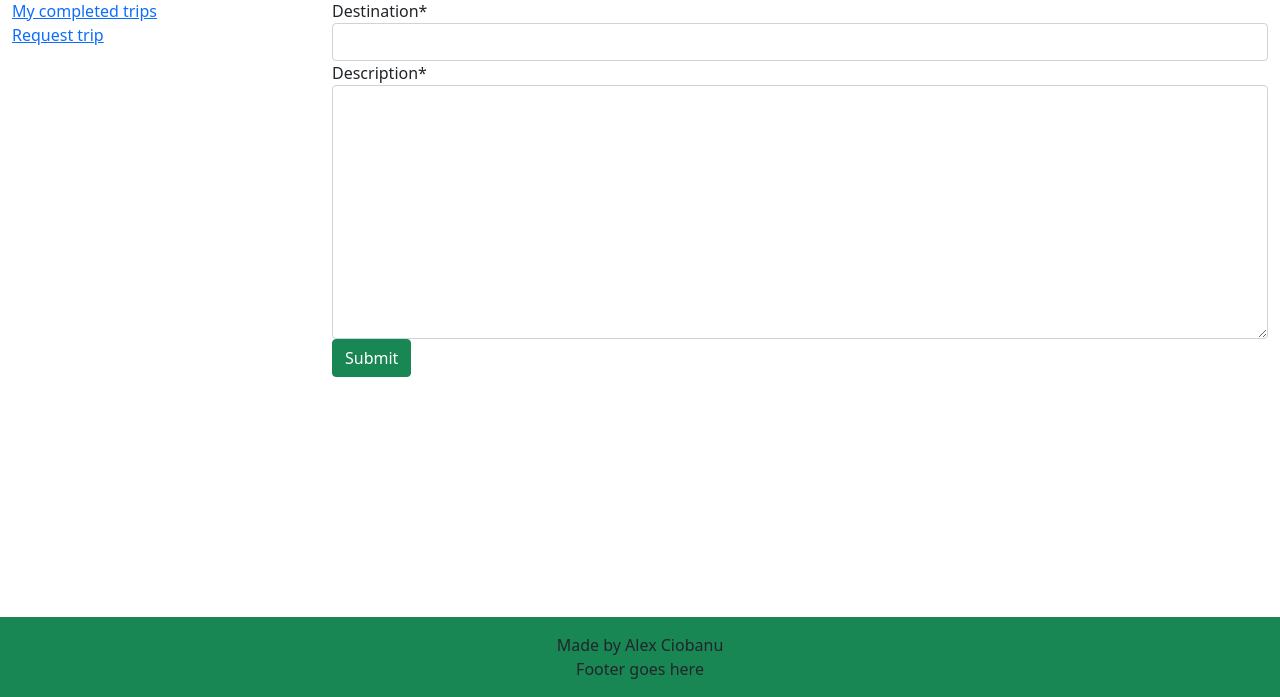
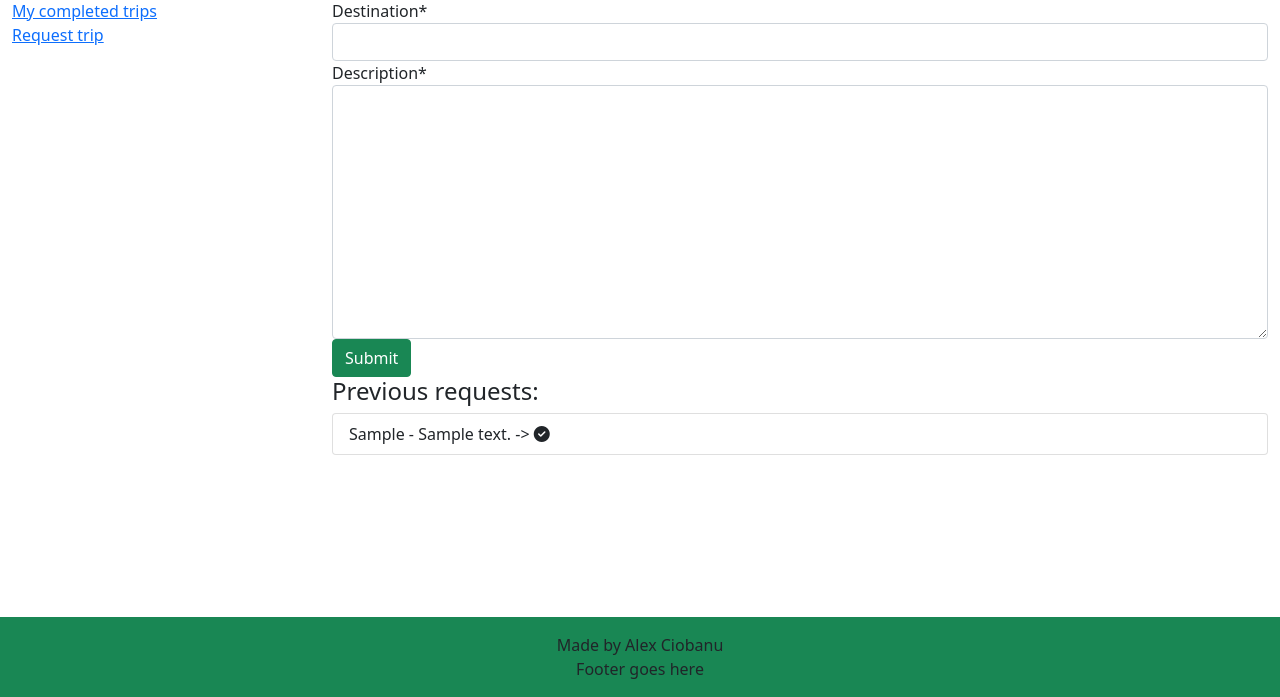
Before and after one commit to AlexGCbn/CI_PP4_Hike-a-thon, a Django app: page /dashboard/request/ in a window 1280 px wide. Shown: the part 103-800 px from the top of the page. Run offline with Django 3.2, Linux system fonts and the light colour scheme; a user stored in the database is signed in; tables that the repository leaves empty hold one stand-in row (values such as "Sample post"); some libraries are stand-ins or nearby versions.

Commit message:
Add request history to request.html

```diff
--- a/templates/request.html
+++ b/templates/request.html
@@ -23,6 +23,19 @@
                 {% csrf_token %}
                 <button type="submit" class="btn btn-success">Submit</button>
             </form>
+            <h4>Previous requests:</h4>
+            <ul class="list-group">
+                {% for request in requests %}
+                <li class="list-group-item">
+                    {{ request.destination }} - {{ request.description }} ->
+                    {% if request.approved %}
+                    <i class="fa-solid fa-circle-check"></i>
+                    {% else %}
+                    <i class="fa-solid fa-circle-xmark"></i>
+                    {% endif %}
+                </li>
+                {% endfor %}
+            </ul>
         </div>
     </div>
 </div>
```
